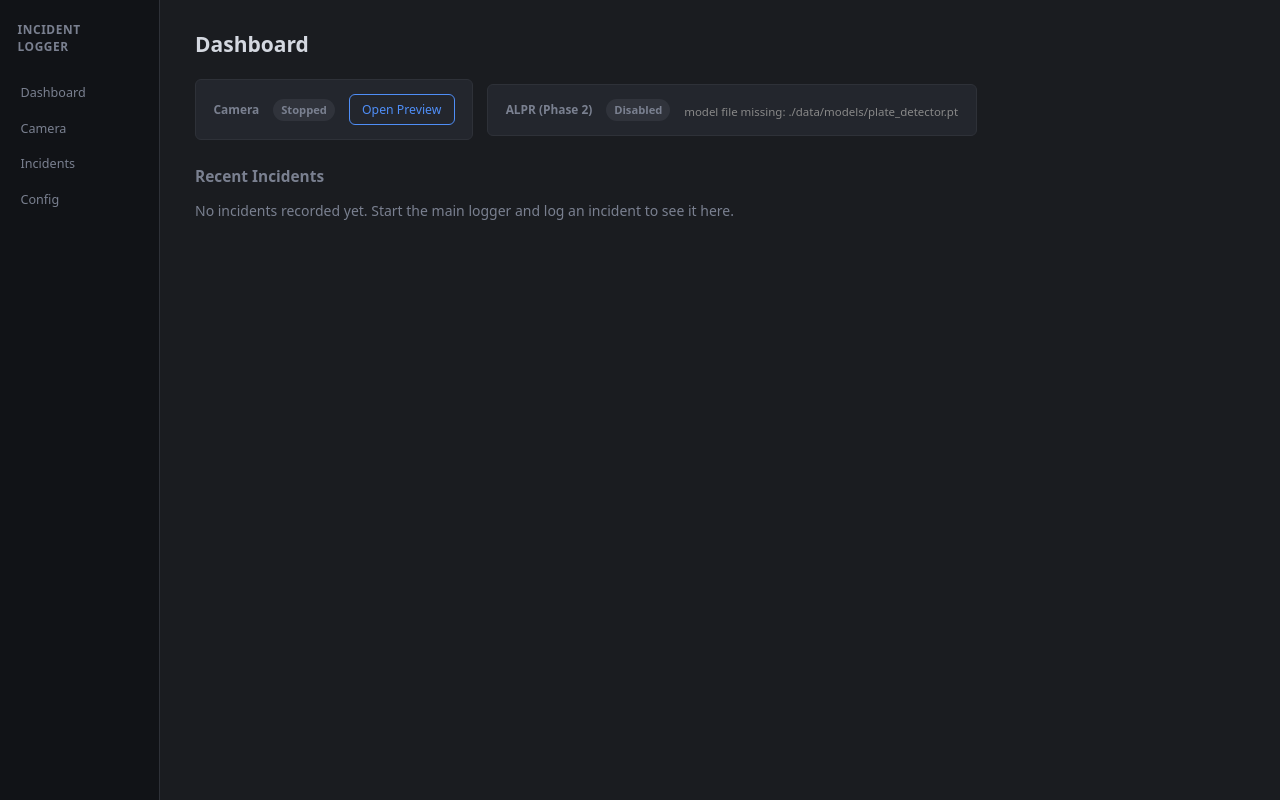
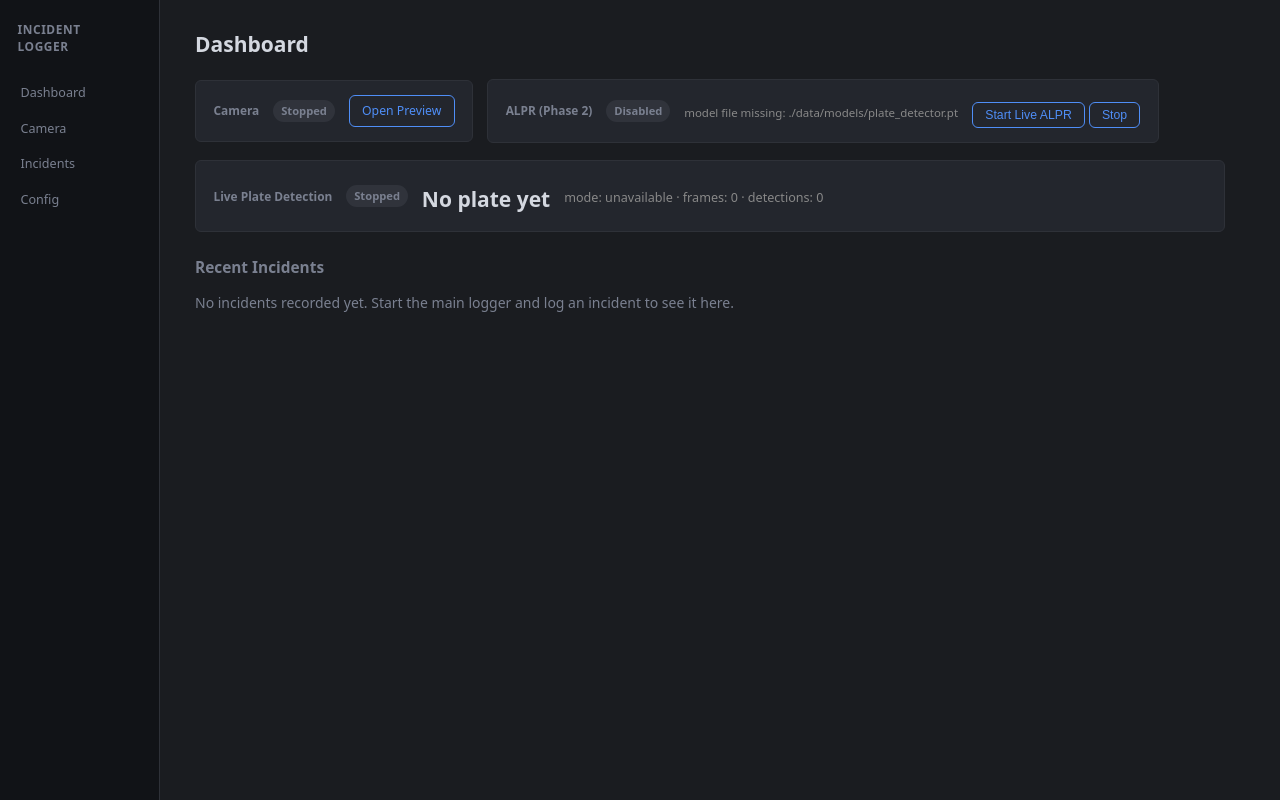
Before and after one commit to ozone4/car-incident-logger, a Flask app: template web/templates/index.html in a window 1280 px wide. Run offline with Flask 3, Linux system fonts and the light colour scheme; the template is opened without the code that fills it, so the values that code supplies are empty.

Commit message:
Add live ALPR dashboard scanner

```diff
--- a/web/app.py
+++ b/web/app.py
@@ -37,7 +37,9 @@ PROJECT_ROOT = Path(__file__).resolve().parent.parent
 sys.path.insert(0, str(PROJECT_ROOT))
 
 from modules.camera_capture import CameraCapture  # noqa: E402
+from modules.alpr_runner import ALPRRunner  # noqa: E402
 from modules.config_manager import ConfigManager  # noqa: E402
+from modules.multi_frame_voter import MultiFrameVoter  # noqa: E402
 from modules.plate_database import PlateDatabase  # noqa: E402
 
 # ── Logging ───────────────────────────────────────────────────────────────────
@@ -53,6 +55,21 @@ app = Flask(__name__)
 # ── Camera state (module-level, protected by _camera_lock) ───────────────────
 _camera: Optional[CameraCapture] = None
 _camera_lock = threading.Lock()
+
+# ── Live ALPR state ──────────────────────────────────────────────────────────
+_alpr_thread: Optional[threading.Thread] = None
+_alpr_stop_event = threading.Event()
+_alpr_lock = threading.Lock()
+_alpr_state: dict = {
+    "running": False,
+    "ready": False,
+    "mode": "unavailable",
+    "frames_scanned": 0,
+    "detections_seen": 0,
+    "latest": None,
+    "best": None,
+    "error": None,
+}
 
 
 # ── Config helpers ────────────────────────────────────────────────────────────
@@ -100,11 +117,13 @@ def _start_camera() -> dict:
 
 def _stop_camera() -> dict:
     global _camera
+    _alpr_stop_event.set()
     with _camera_lock:
         if _camera is None or not _camera.is_running:
             return {"status": "not_running"}
         _camera.stop()
         _camera = None
+    _set_alpr_state(running=False)
     logger.info("Camera preview stopped")
     return {"status": "stopped"}
 
@@ -120,6 +139,121 @@ def _camera_status() -> dict:
             "fps": cam.fps,
         }
     return {"running": False}
+
+
+# ── Live ALPR management ─────────────────────────────────────────────────────
+
+def _alpr_config() -> dict:
+    cfg = _load_config()
+    return {
+        "confidence_threshold": cfg.alpr_confidence_threshold,
+        "models_dir": cfg.alpr_models_dir,
+        "yolo_model_path": cfg.alpr_yolo_model_path,
+    }
+
+
+def _set_alpr_state(**updates) -> None:
+    with _alpr_lock:
+        _alpr_state.update(updates)
+        _alpr_state["updated_at"] = time.time()
+
+
+def _live_alpr_loop() -> None:
+    """Background scanner: sample latest preview frame, run ALPR, vote over time."""
+    runner = ALPRRunner(_alpr_config())
+    ready = runner.initialize()
+    status = runner.status_info()
+    _set_alpr_state(
+        running=True,
+        ready=ready,
+        mode=status.get("mode", "unavailable"),
+        engine=status,
+        frames_scanned=0,
+        detections_seen=0,
+        latest=None,
+        best=None,
+        error=None if ready else "ALPR engines are not ready",
+    )
+
+    if not ready:
+        _set_alpr_state(running=False)
+        return
+
+    cfg = _load_config()
+    scan_interval = max(0.2, float(cfg.alpr_scan_interval))
+    voter = MultiFrameVoter(min_votes=2)
+
+    while not _alpr_stop_event.is_set():
+        with _camera_lock:
+            cam = _camera
+        if cam is None or not cam.is_running:
+            _set_alpr_state(error="Camera is not running")
+            _alpr_stop_event.wait(0.5)
+            continue
+
+        result = cam.get_frame()
+        if result is None:
+            _set_alpr_state(error="Waiting for first camera frame")
+            _alpr_stop_event.wait(0.2)
+            continue
+
+        frame, _ts = result
+        detections = runner.run_on_frame(frame)
+        voter.add_frame(detections)
+        latest = detections[0] if detections else None
+        best = voter.get_best()
+
+        with _alpr_lock:
+            _alpr_state["frames_scanned"] = int(_alpr_state.get("frames_scanned", 0)) + 1
+            _alpr_state["detections_seen"] = int(_alpr_state.get("detections_seen", 0)) + len(detections)
+            _alpr_state["latest"] = latest
+            _alpr_state["best"] = best
+            _alpr_state["error"] = None
+            _alpr_state["updated_at"] = time.time()
+
+        _alpr_stop_event.wait(scan_interval)
+
+    _set_alpr_state(running=False)
+
+
+def _start_live_alpr() -> dict:
+    global _alpr_thread
+    with _alpr_lock:
+        if _alpr_state.get("running"):
+            return {"status": "already_running", **_alpr_state}
+
+    # Reuse the preview camera; start it automatically if needed.
+    if not _camera_status().get("running"):
+        _start_camera()
+
+    _alpr_stop_event.clear()
+    _set_alpr_state(
+        running=True,
+        ready=False,
+        mode="initializing",
+        frames_scanned=0,
+        detections_seen=0,
+        latest=None,
+        best=None,
+        error="Initializing ALPR engines",
+    )
+    _alpr_thread = threading.Thread(target=_live_alpr_loop, daemon=True, name="LiveALPR")
+    _alpr_thread.start()
+    return {"status": "started", **_get_live_alpr_status()}
+
+
+def _stop_live_alpr() -> dict:
+    _alpr_stop_event.set()
+    thread = _alpr_thread
+    if thread and thread.is_alive():
+        thread.join(timeout=2.0)
+    _set_alpr_state(running=False)
+    return {"status": "stopped", **_get_live_alpr_status()}
+
+
+def _get_live_alpr_status() -> dict:
+    with _alpr_lock:
+        return dict(_alpr_state)
 
 
 # ── MJPEG stream ──────────────────────────────────────────────────────────────
@@ -302,6 +436,21 @@ def alpr_status_api():
     return jsonify(info)
 
 
+@app.route("/alpr/live/status")
+def alpr_live_status_api():
+    return jsonify(_get_live_alpr_status())
+
+
+@app.route("/alpr/live/start", methods=["POST"])
+def alpr_live_start_api():
+    return jsonify(_start_live_alpr())
+
+
+@app.route("/alpr/live/stop", methods=["POST"])
+def alpr_live_stop_api():
+    return jsonify(_stop_live_alpr())
+
+
 @app.route("/config", methods=["GET", "POST"])
 def config_page():
     error: Optional[str] = None
--- a/web/templates/index.html
+++ b/web/templates/index.html
@@ -21,7 +21,18 @@
     <div class="label">ALPR (Phase 2)</div>
     <div class="badge badge-grey" id="alpr-badge">Checking…</div>
     <div id="alpr-detail" style="font-size:0.82em;color:#888;margin-top:4px"></div>
+    <div class="card-actions" style="margin-top:8px">
+      <button class="btn" id="alpr-start" type="button">Start Live ALPR</button>
+      <button class="btn" id="alpr-stop" type="button">Stop</button>
+    </div>
   </div>
+</div>
+
+<div class="status-card" id="live-alpr-card" style="margin-top:16px">
+  <div class="label">Live Plate Detection</div>
+  <div id="live-alpr-status" class="badge badge-grey">Stopped</div>
+  <div id="live-alpr-best" style="font-size:1.5em;font-weight:700;margin-top:8px">No plate yet</div>
+  <div id="live-alpr-detail" style="font-size:0.9em;color:#888;margin-top:4px">Start the camera preview, then start Live ALPR.</div>
 </div>
 
 <script>
@@ -44,6 +55,48 @@ fetch('/alpr/status').then(r=>r.json()).then(d=>{
 }).catch(function(){
   document.getElementById('alpr-badge').textContent = 'Unavailable';
 });
+
+function renderLiveAlpr(d) {
+  var status = document.getElementById('live-alpr-status');
+  var best = document.getElementById('live-alpr-best');
+  var detail = document.getElementById('live-alpr-detail');
+
+  status.textContent = d.running ? 'Scanning' : 'Stopped';
+  status.className = d.running ? 'badge badge-green' : 'badge badge-grey';
+
+  var plate = d.best || d.latest;
+  if (plate && plate.plate) {
+    var conf = plate.confidence ? Math.round(plate.confidence * 100) + '%' : 'n/a';
+    best.textContent = plate.plate + '  (' + conf + ')';
+  } else {
+    best.textContent = 'No plate yet';
+  }
+
+  var bits = [];
+  if (d.mode) bits.push('mode: ' + d.mode);
+  bits.push('frames: ' + (d.frames_scanned || 0));
+  bits.push('detections: ' + (d.detections_seen || 0));
+  if (d.error) bits.push(d.error);
+  detail.textContent = bits.join(' · ');
+}
+
+function refreshLiveAlpr() {
+  fetch('/alpr/live/status')
+    .then(r => r.json())
+    .then(renderLiveAlpr)
+    .catch(function(){
+      document.getElementById('live-alpr-status').textContent = 'Unavailable';
+    });
+}
+
+document.getElementById('alpr-start').addEventListener('click', function(){
+  fetch('/alpr/live/start', {method:'POST'}).then(r => r.json()).then(renderLiveAlpr);
+});
+document.getElementById('alpr-stop').addEventListener('click', function(){
+  fetch('/alpr/live/stop', {method:'POST'}).then(r => r.json()).then(renderLiveAlpr);
+});
+refreshLiveAlpr();
+setInterval(refreshLiveAlpr, 1500);
 </script>
 
 <h2>Recent Incidents</h2>
```
Also changed, not shown: tests/test_web_ui.py (+18 -0 lines), README.md.
